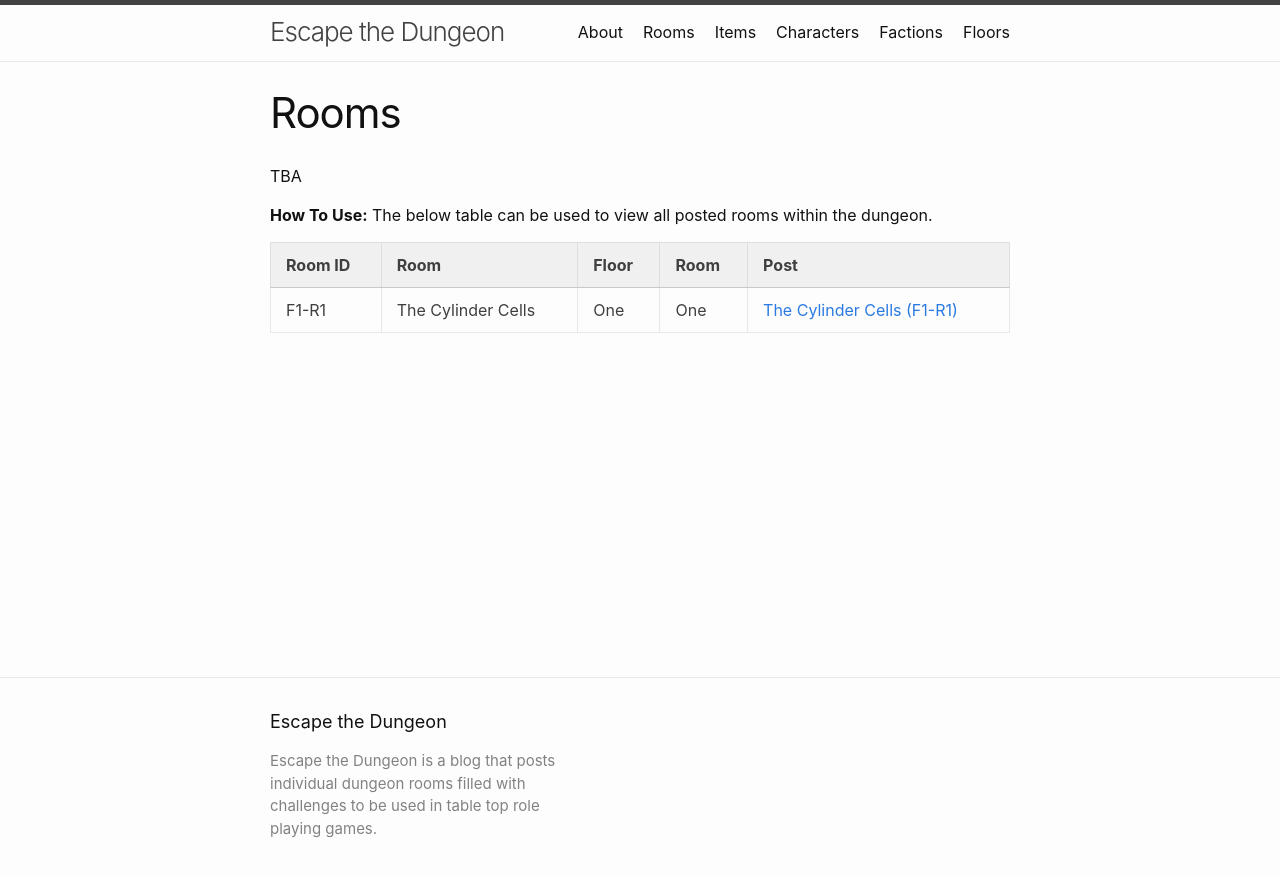
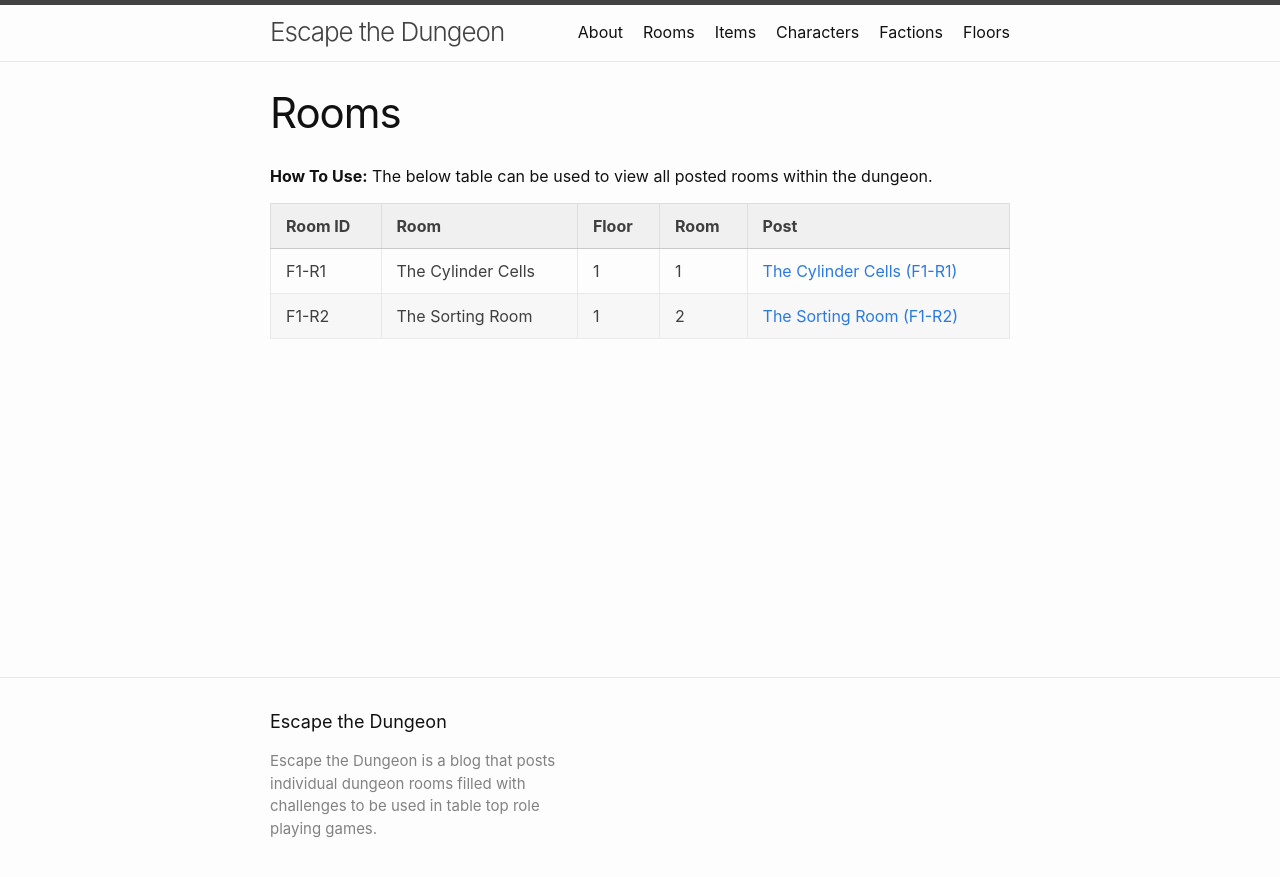
Before and after one commit to 4A616D6573/escapethedungeon.com, a Jekyll site: the page built from references/rooms.markdown, in a window 1280 px wide. Shown: the top 877 px of the page. Built offline with Jekyll 4.4.1, drawn with Linux system fonts in a browser that asks for light colours; Markdown is read by kramdown in place of the engine named in the settings.

Commit message:
Reference table updates

```diff
--- a/references/characters.markdown
+++ b/references/characters.markdown
@@ -3,8 +3,6 @@ layout: page
 title: Characters
 permalink: /references/characters/
 ---
-
-TBA
 
 **How To Use:** The below table can be used to view all posted characters within the dungeon.
 
--- a/references/factions.markdown
+++ b/references/factions.markdown
@@ -3,8 +3,6 @@ layout: page
 title: Factions
 permalink: /references/factions/
 ---
-
-TBA
 
 **How To Use:** The below table can be used to view all posted factions within the dungeon.
 
--- a/references/items.markdown
+++ b/references/items.markdown
@@ -3,8 +3,6 @@ layout: page
 title: Items
 permalink: /references/items/
 ---
-
-TBA
 
 **How To Use:** The below table can be used to view all posted items within the dungeon.
 
@@ -15,6 +13,7 @@ TBA
 |:--------| :--- | :--- |
 | F1-R1-ITM01 | Glowing Orb | [The Cylinder Cells (F1-R1)](/posts/F1-R1) |
 | F1-R1-ITM02 | Preserving Liquid | [The Cylinder Cells (F1-R1)](/posts/F1-R1) |
+| F1-R2-ITM01 | Jeweled Golden Dagger | [The Sorting Room (F1-R2)](/posts/F1-R2) |
 
 </details>
 &nbsp;
--- a/references/rooms.markdown
+++ b/references/rooms.markdown
@@ -4,11 +4,10 @@ title: Rooms
 permalink: /references/rooms/
 ---
 
-TBA
-
 **How To Use:** The below table can be used to view all posted rooms within the dungeon.
 
 
 | Room ID | Room | Floor | Room | Post |
 |:--------| :--- | :--- | :--- | :--- |
-| F1-R1 | The Cylinder Cells | One | One | [The Cylinder Cells (F1-R1)](/posts/F1-R1) |
+| F1-R1 | The Cylinder Cells | 1 | 1 | [The Cylinder Cells (F1-R1)](/posts/F1-R1) |
+| F1-R2 | The Sorting Room | 1 | 2 | [The Sorting Room (F1-R2)](/posts/F1-R2) |
```
